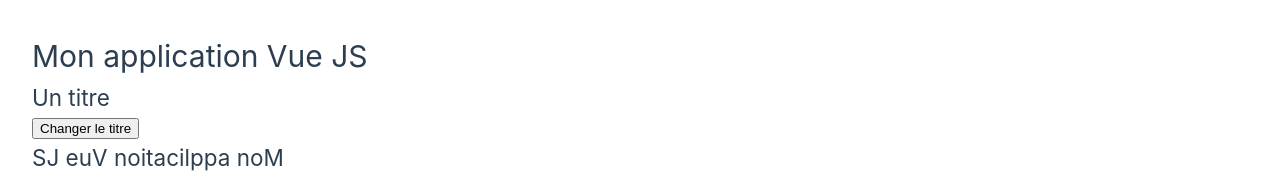
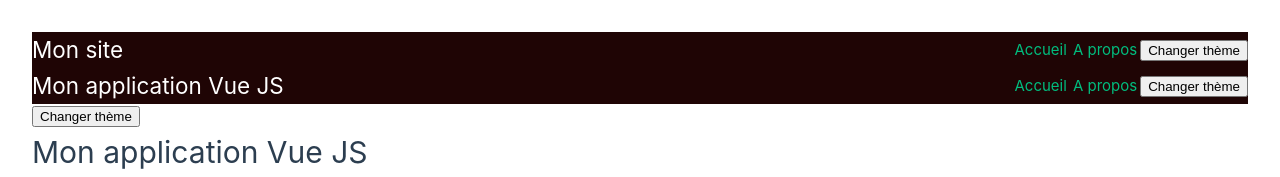
Before and after one commit to matthieumota/vue-plb, a Vue app in the folder 02-vite/: page / in a window 1280 px wide. Shown: the top 177 px of the page. Built offline with nearby package versions, Linux system fonts and the light colour scheme.

Commit message:
Navbar component

```diff
--- a/02-vite/src/App.vue
+++ b/02-vite/src/App.vue
@@ -1,6 +1,7 @@
 <script setup>
 import { computed, ref, watch } from 'vue'
 import Product from './Product.vue'
+import Navbar from './components/Navbar.vue'
 
 const title = ref('Mon application Vue JS')
 const html = ref('<h2>Un titre</h2>')
@@ -28,10 +29,16 @@ watch(name, (newName, oldName) => {
     name.value = 'alleroiF'
   }
 })
+
+const themeApp = ref('dark')
 </script>
 
 <template>
   <div>
+    <Navbar title="Mon site" :theme="themeApp" @switch-theme="themeApp = $event" />
+    <Navbar :title="title" :theme="themeApp" @switch-theme="themeApp = $event" />
+    <button @click="themeApp = themeApp === 'dark' ? 'light' : 'dark'">Changer thème</button>
+
     <h1>{{ title }}</h1>
     <div v-html="html"></div>
     <button @[event].once="title += ' avec Vite'">Changer le titre</button>
--- /dev/null
+++ b/02-vite/src/components/Navbar.vue
@@ -0,0 +1,34 @@
+<script setup>
+const props = defineProps(['title', 'theme'])
+console.log(props.title)
+
+// Seulement si on veut pouvoir modifier une props (soucis de synchronisation)
+// const themeRef = ref(props.theme)
+// watch(() => props.theme, (newValue) => themeRef.value = themeRef.value === 'dark' ? 'light' : 'dark')
+
+const emit = defineEmits(['switchTheme'])
+</script>
+
+<template>
+  <div class="navbar" :class="{ dark: theme === 'dark' }">
+    <h2>{{ title ?? 'Menu' }}</h2>
+    <nav>
+      <a href="#">Accueil</a>
+      <a href="#">A propos</a>
+      <button @click="emit('switchTheme', theme === 'dark' ? 'light' : 'dark')">Changer thème</button>
+    </nav>
+  </div>
+</template>
+
+<style scoped>
+.navbar {
+  display: flex;
+  align-items: center;
+  justify-content: space-between;
+}
+
+.navbar.dark {
+  background-color: #1f0505;
+  color: #fff;
+}
+</style>
```
